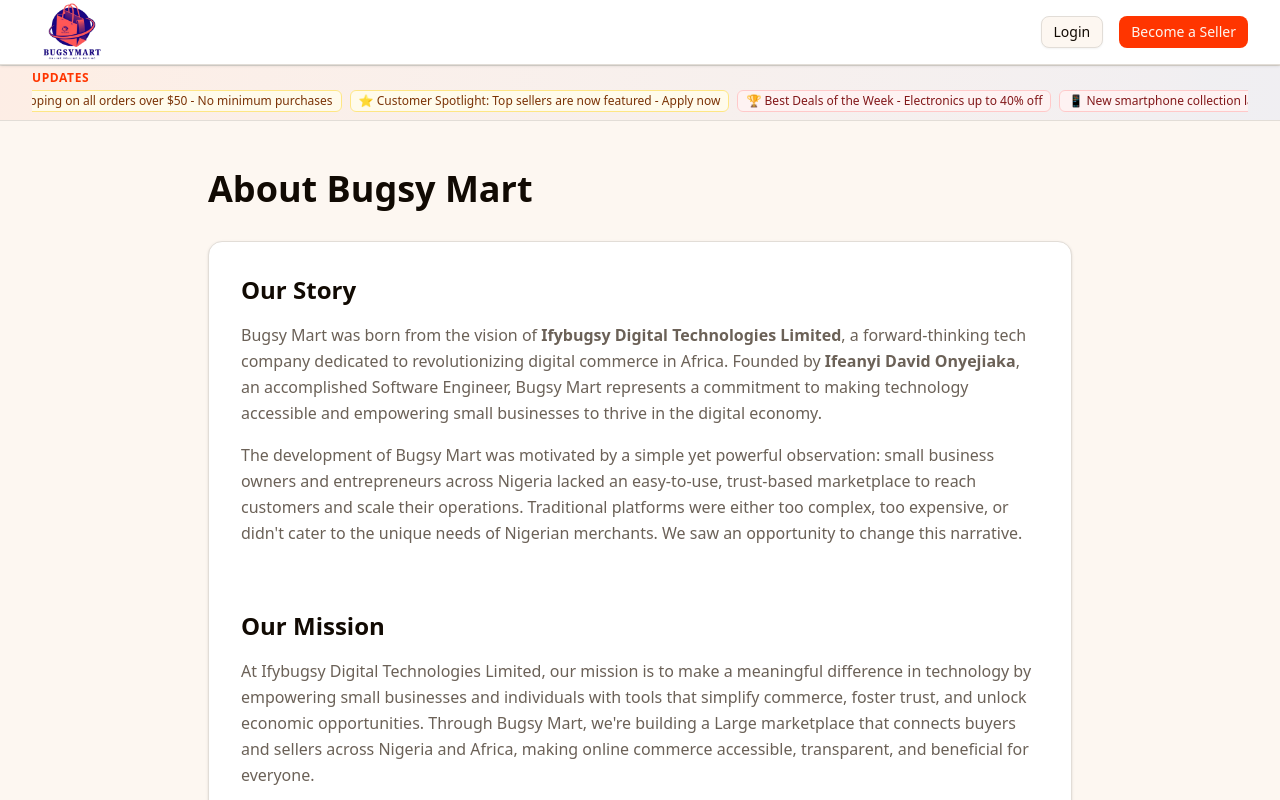
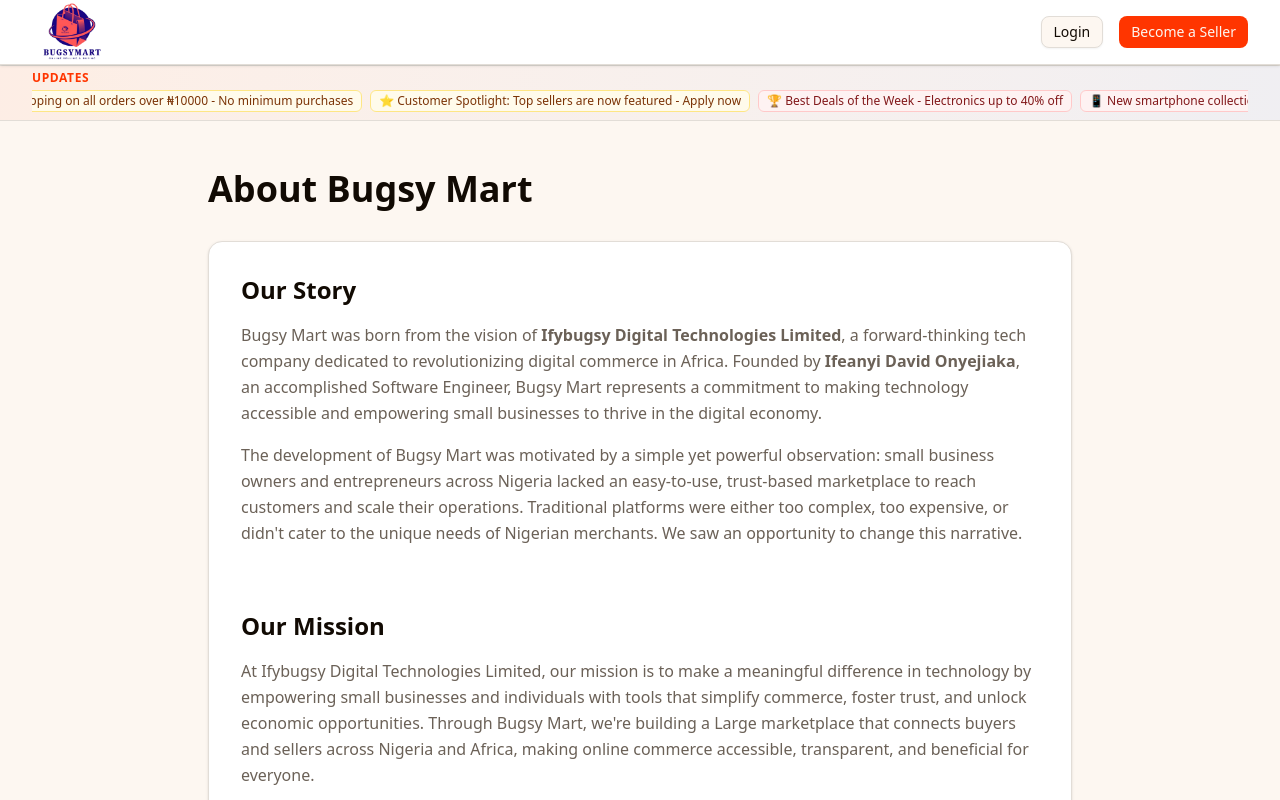
Before and after one commit to ifybugsy/odiya-store, a Next.js app: page /about in a window 1280 px wide. Shown: the top 800 px of the page. Built offline with nearby package versions, Linux system fonts and the light colour scheme.

Commit message:
changed the dollar sign

```diff
--- a/components/news-ticker.tsx
+++ b/components/news-ticker.tsx
@@ -31,7 +31,7 @@ const DEFAULT_NEWS: NewsItem[] = [
   },
   {
     id: "3",
-    text: "📦 Free shipping on all orders over $50 - No minimum purchases",
+    text: "📦 Free shipping on all orders over ₦10000 - No minimum purchases",
     category: "Shipping",
     priority: "medium",
   },
```
